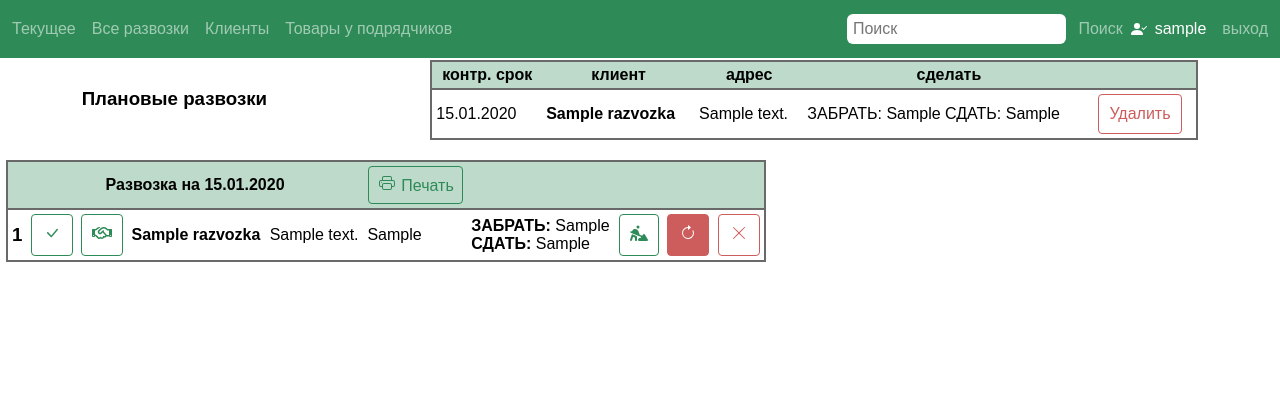
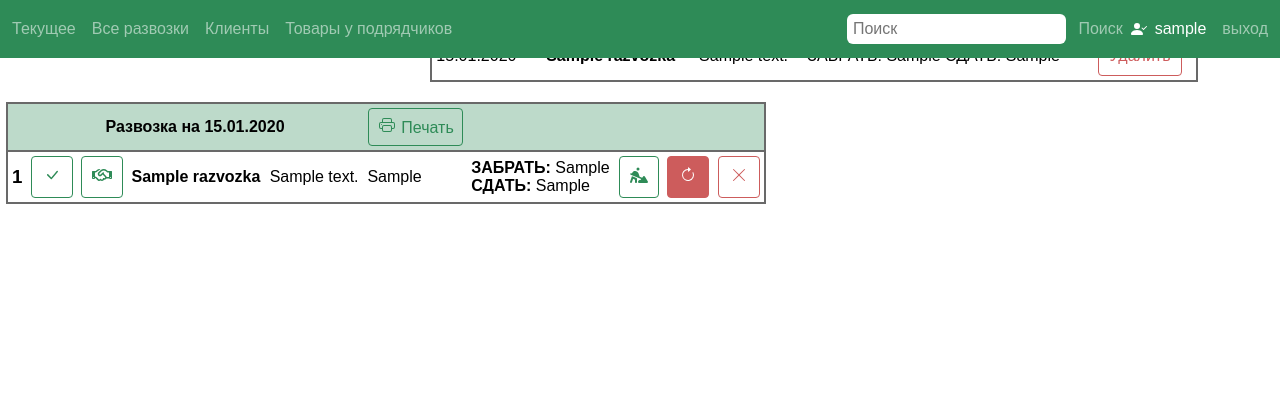
Before and after one commit to tsibul/razvozka4_0, a Django app: template templates/current.html in a window 1280 px wide. Shown: the top 420 px of the page. Run offline with Django 4.2, Linux system fonts and the light colour scheme; the template is opened without the code that fills it: values that come from a table or form of the project are taken from there, others are empty; a user stored in the database is signed in; tables that the repository leaves empty hold one stand-in row (values such as "Sample post"); parts of the project's set-up code (start-up, migrations or seed data) failed here and were passed over.

Commit message:
header fixed on top

```diff
--- a/razv4_0/static/razvozki4_0/css/header.css
+++ b/razv4_0/static/razvozki4_0/css/header.css
@@ -1,4 +1,6 @@
 .header {
+    position: fixed;
+    top: 0;
     width: 100%;
     background-color: #2e8b57;
     display: flex;
```
